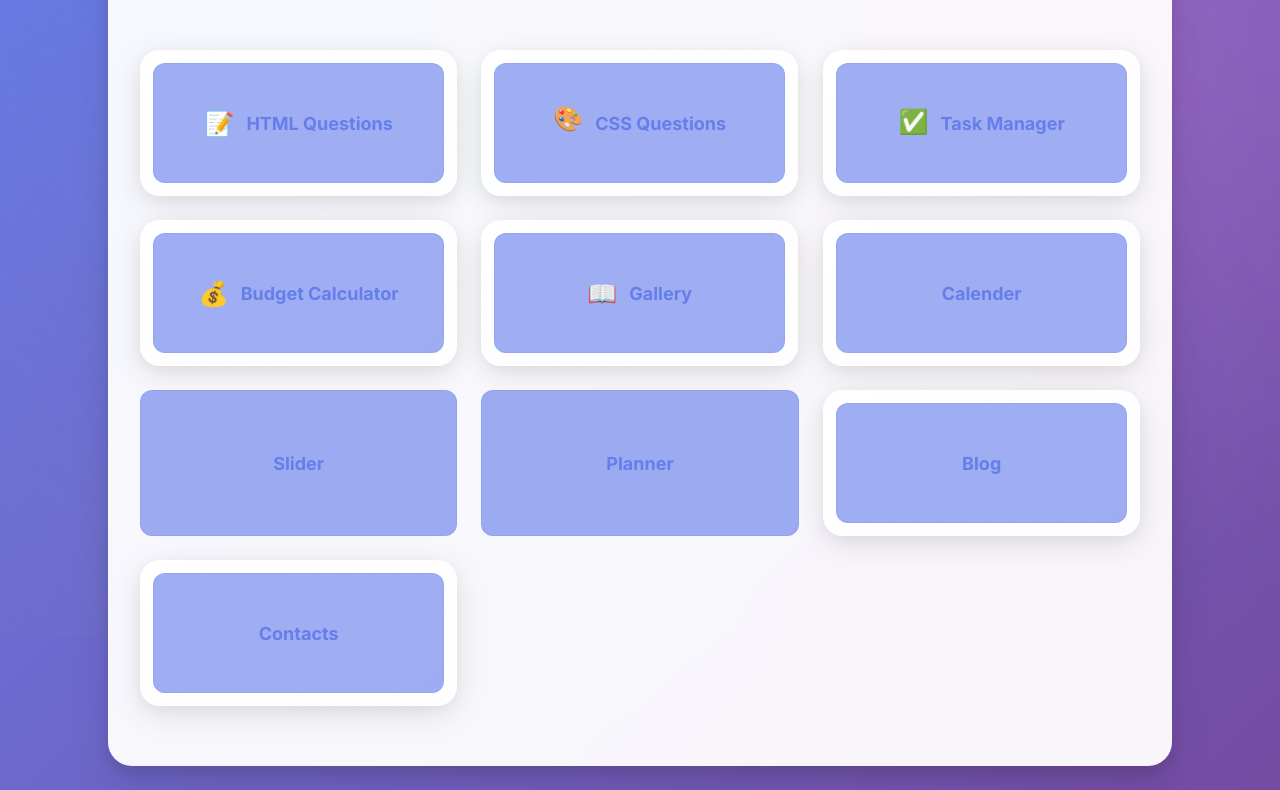
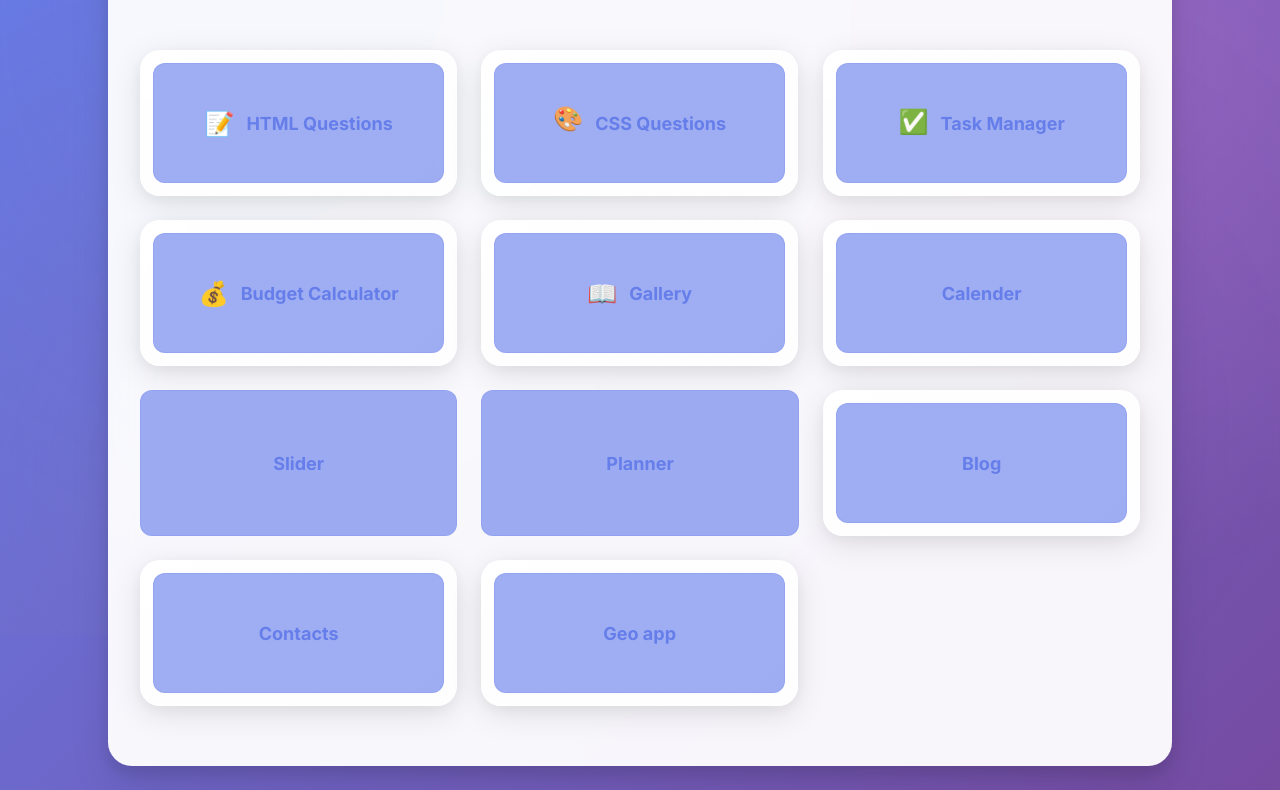
Before and after one commit to Mari-devop/js_practice, a plain HTML site: page index.html in a window 1280 px wide. Shown: the part 165-955 px from the top of the page. Drawn offline with Linux system fonts and the light colour scheme.

Commit message:
add fixes to main

```diff
--- a/index.html
+++ b/index.html
@@ -297,6 +297,9 @@
             <li class="card">
                 <a href="./contacts/index.html" class="card_link">Contacts</a>
             </li>
+            <li class="card">
+                <a href="./geo/index.html" class="card_link">Geo app</a>
+            </li>
         </ul>
     </div>
 </body>
```
